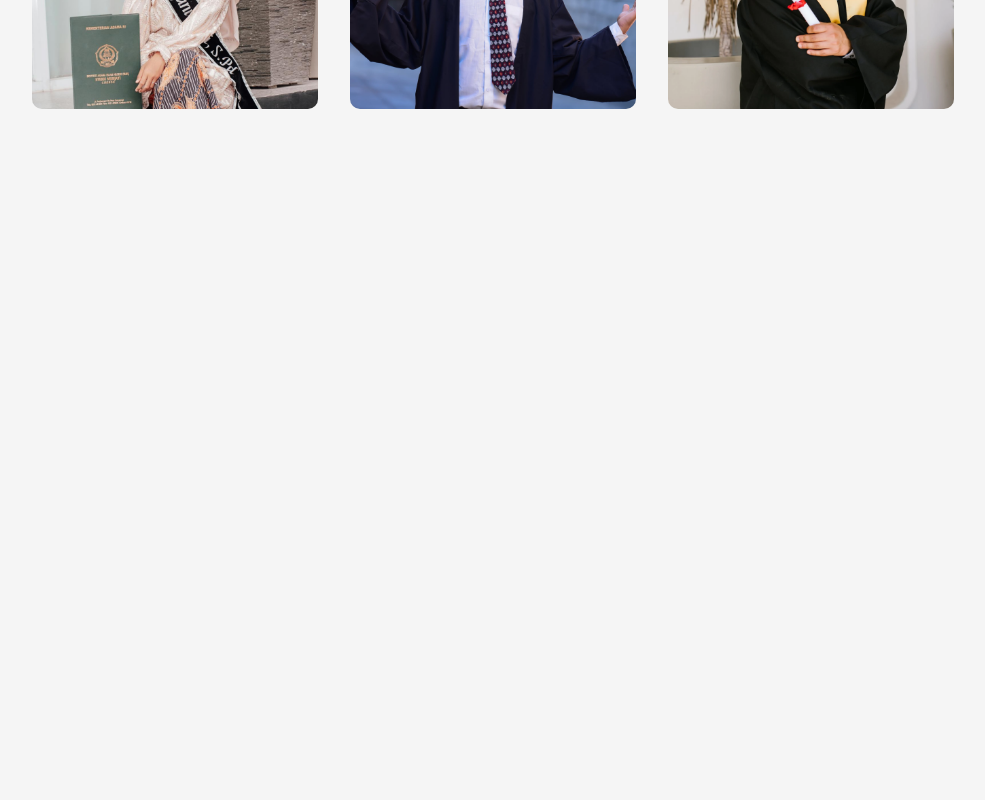
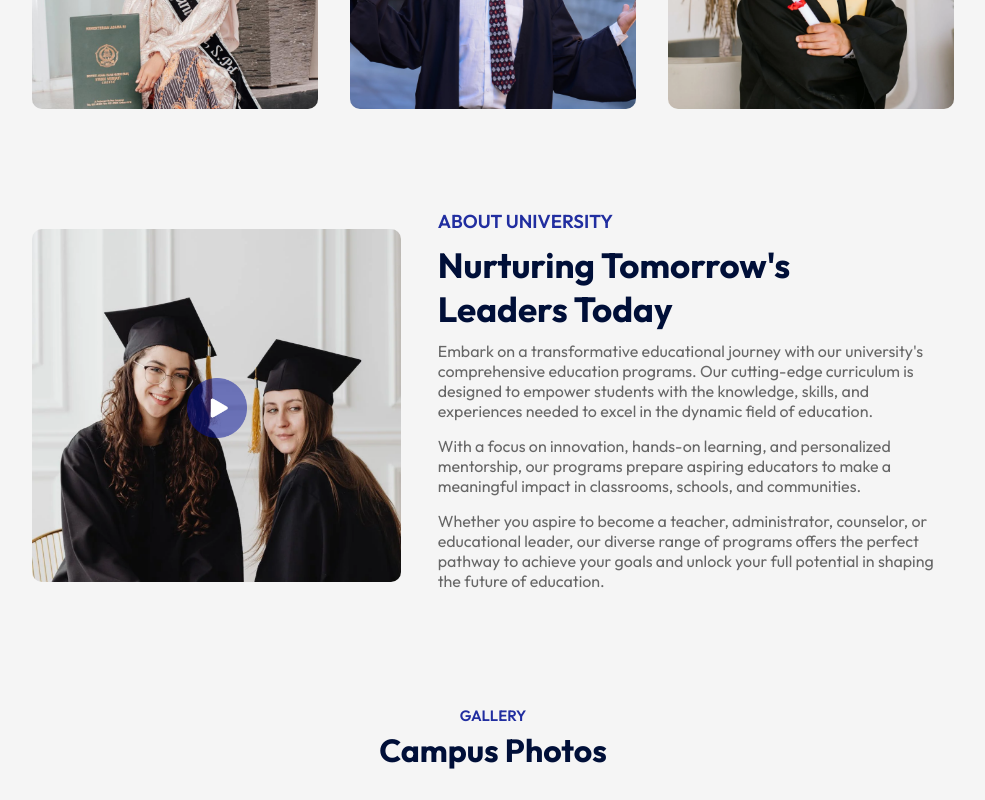
Before and after one commit to Rashijain2709/Edusity, a React (Vite) app: page / in a window 1280 px wide. Shown: the part 1192-1992 px from the top of the page, without its empty margins (147-1132 px from the left). Before the commit the page ends 1381 px from the top, so only its background shows below. Built offline with nearby package versions, Linux system fonts and the light colour scheme.

Commit message:
about component added

```diff
--- a/src/App.jsx
+++ b/src/App.jsx
@@ -6,6 +6,7 @@
 import Navbar from "./Components/Navbar/Navbar"
 import Programs from "./Components/Programs/Programs";
 import Title from "./Components/Title/Title";
+import About from './Components/About/About';
 
 const App = () => {
   return (
@@ -16,6 +17,8 @@
       <div className="container">
         <Title subTitle='Our PROGRAM' title='What We Offer'/>
         <Programs />
+        <About />
+        <Title subTitle='GALLERY' title='Campus Photos'/>
       </div>
 
     </div>
--- /dev/null
+++ b/src/Components/About/About.css
@@ -0,0 +1,49 @@
+.about {
+    width: 90%;
+    margin: 100px auto;
+    display: flex;
+    align-items: center;
+    justify-content: space-between;
+}
+
+.about-left {
+    flex-basis: 40%;
+    position: relative;
+}
+
+/* Space between .about-left and .about-right property is = 4% */
+
+.about-right {
+    flex-basis: 56%;
+}
+
+.about-img {
+    width: 100%;
+    border-radius: 10px;
+}
+
+.play-icon {
+    width: 60px;
+    position: absolute;
+    top: 50%;
+    left: 50%;
+    transform: translate(-50%, -50%);
+}
+
+.about h3 {
+    font-weight: 600;
+    font-weight: 16px;
+    color: #212EA0;
+}
+
+.about h2 {
+    font-size: 35px;
+    color: #000F38;
+    margin: 10px 0;
+    max-width: 400px;
+}
+
+.about p {
+    color: #676767;
+    margin-bottom: 15px;
+}
--- /dev/null
+++ b/src/Components/About/About.jsx
@@ -0,0 +1,27 @@
+/* eslint-disable no-unused-vars */
+import React from 'react';
+/* eslint-enable no-unused-vars */
+import './About.css'
+import about_img from '../../assets/Images/about.png'
+import play_icon from '../../assets/Images/play-icon.png'
+
+const About = () => {
+  return (
+    <div className='about'>
+        <div className="about-left">
+            <img src={about_img} alt="" className='about-img'/>
+            <img src={play_icon} alt="" className='play-icon'/>
+        </div>
+        <div className="about-right">
+            <h3>ABOUT UNIVERSITY</h3>
+            {/* &apos; - This is use for ' brace. like ex.- Tomorrow's*/}
+            <h2>Nurturing Tomorrow&apos;s Leaders Today</h2>
+            <p>Embark on a transformative educational journey with our university&apos;s comprehensive education programs. Our cutting-edge curriculum is designed to empower students with the knowledge, skills, and experiences needed to excel in the dynamic field of education.</p>
+            <p>With a focus on innovation, hands-on learning, and personalized mentorship, our programs prepare aspiring educators to make a meaningful impact in classrooms, schools, and communities.</p>
+            <p>Whether you aspire to become a teacher, administrator, counselor, or educational leader, our diverse range of programs offers the perfect pathway to achieve your goals and unlock your full potential in shaping the future of education.</p>
+        </div>
+    </div>
+  )
+}
+
+export default About
--- a/src/Components/Navbar/Navbar.css
+++ b/src/Components/Navbar/Navbar.css
@@ -22,3 +22,8 @@
     margin: 5px 20px;
     font-size: 16px;
 }
+
+.dark-nav {
+    background: #212EA0;
+    transition: 0.5s;
+}
--- a/src/Components/Navbar/Navbar.jsx
+++ b/src/Components/Navbar/Navbar.jsx
@@ -1,12 +1,21 @@
 /* eslint-disable no-unused-vars */
-import React from 'react';
+import React, { useEffect, useState } from 'react';
 /* eslint-enable no-unused-vars */
 import './Navbar.css'
 import logo from '../../assets/Images/logo.png'
 
 const Navbar = () => {
+
+  const [sticky, setSticky] = useState(false);
+
+  useEffect(() => {
+    window.addEventListener('scroll',() => {
+      window.scrollY> 50 ? setSticky(true) : setSticky(false);
+    })
+  }, []);
+
   return (
-    <nav className='container'>
+    <nav className={`container ${sticky ? 'dark-nav' : ''}`}>
         <img src={logo} alt="" className='logo' />
         <ul>
             <li>Home</li>
```
